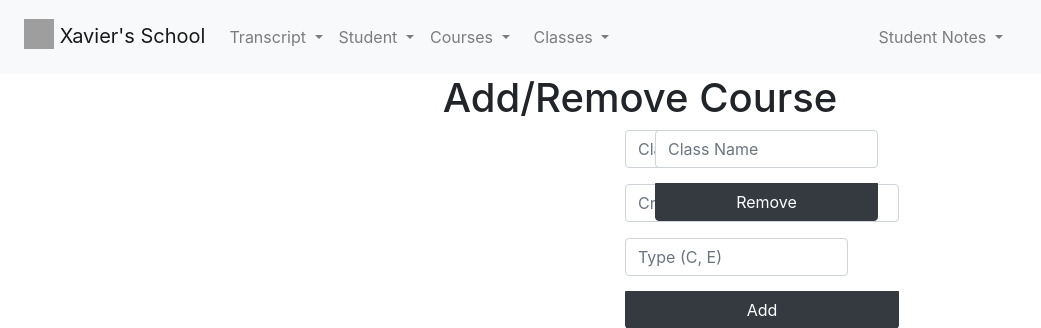
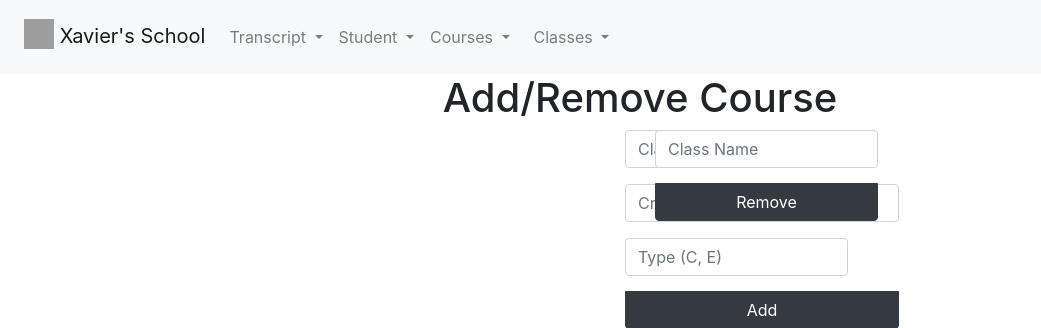
Before and after one commit to altaiiiir/Student-Roster-Website, a Flask app: page /addCourse in a window 1280 px wide. Shown: the top 328 px of the page, without its empty margins (0-1041 px from the left). Run offline with Flask 2, Linux system fonts and the light colour scheme; some libraries are stand-ins or nearby versions; grey boxes are pictures that could not be loaded.

Commit message:
student notes in drop down

```diff
--- a/templates/Base.html
+++ b/templates/Base.html
@@ -38,6 +38,8 @@
 				<div class="dropdown-menu" aria-labelledby="navbarDropdownMenuLink">
 					<a class="dropdown-item" href="viewStudent">View Student Records</a>
 				  	<a class="dropdown-item" href="addRemoveStudent">Modify Student Records</a>
+					<a class="dropdown-item" href="viewStudentNotes">View Student Notes</a>
+					<a class="dropdown-item" href="modifyStudentNotes">Modify Student Notess</a>
 				</div>
 			 </li>
 	      </ul>
@@ -73,19 +75,7 @@
 	      </ul>
 	    </div>
 	</div>
-		<div class="collapse navbar-collapse" id="navbarNavDropdown">
-			<ul class="navbar-nav">
-				<li class="nav-item dropdown">
-				<a class="nav-link dropdown-toggle" href="viewStudentNotes" id="navbarDropdownMenuLink" data-toggle="dropdown" aria-haspopup="true" aria-expanded="false">
-					Student Notes
-				</a>
-				<div class="dropdown-menu" aria-labelledby="navbarDropdownMenuLink">
-					<a class="dropdown-item" href="viewStudentNotes">View Student Notes</a>
-					<a class="dropdown-item" href="modifyStudentNotes">Modify Student Notess</a>
-				</div>
-			</li>
-		  </ul>
-		</div>
+
 	</div>
 	</nav>
 	{% block content %}
```
